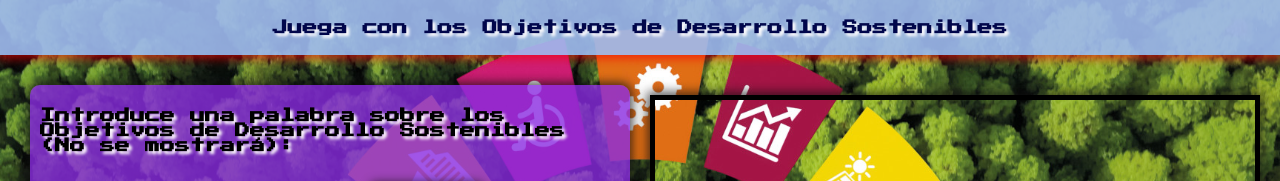
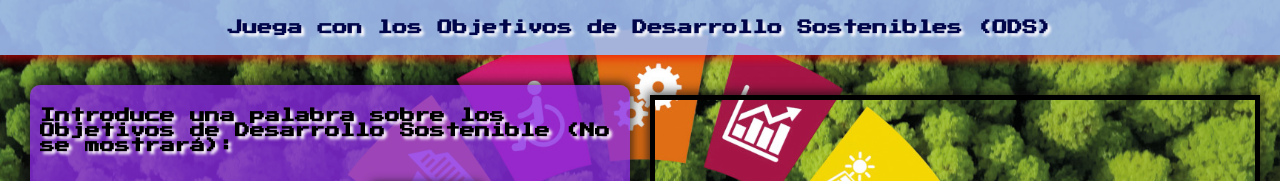
Before and after one commit to JulianL1984/ahorcado_ods_game, a plain HTML site: page index.html in a window 1280 px wide. Shown: the top 181 px of the page. Drawn offline with Linux system fonts and the light colour scheme.

Commit message:
Update index.html

```diff
--- a/index.html
+++ b/index.html
@@ -9,20 +9,24 @@
 </head>
 <body>
     <header class="cabecera">
-        <h1 class="cabecera_titulo">Juega con los Objetivos de Desarrollo Sostenibles</h1>
+        <h1 class="cabecera_titulo">Juega con los Objetivos de Desarrollo Sostenibles (ODS)</h1>
     </header>
 
     <div class="contenedor">
         <!-- Columna izquierda -->
         <div class="columna-izquierda">
             <section class="instrucciones">
-                <h2>Introduce una palabra sobre los Objetivos de Desarrollo Sostenibles (No se mostrará):</h2>
+                <h2>Introduce una palabra sobre los Objetivos de Desarrollo Sostenible (No se mostrará):</h2>
                 <input type="password" id="inputPalabra" placeholder="Escribe aquí..." maxlength="40">
                 <button id="empezarBtn">Empezar</button>
             </section>
 
             <section id="juego" class="hidden">
                 <p id="temporizador">Tiempo restante: 2:00</p>
+
+                <!-- Nueva sección para mostrar el número de caracteres -->
+                <p id="caracteresInfo"></p>
+
                 <p id="palabraAdivinar"></p>
                 <p id="mensaje"></p>
                 <label for="inputLetra">Ingresa una letra:</label>
```
